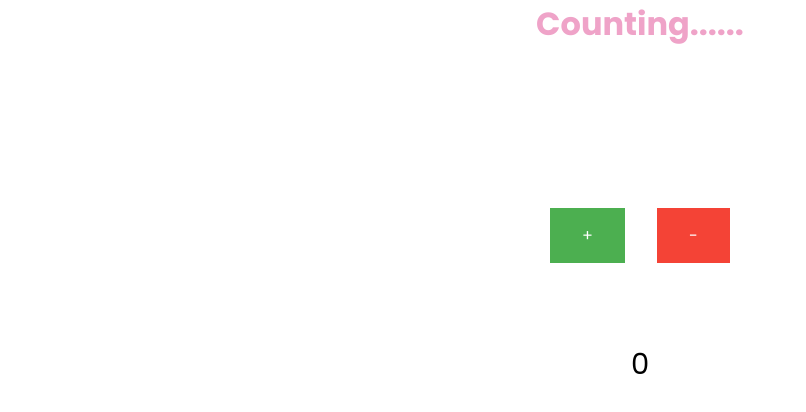
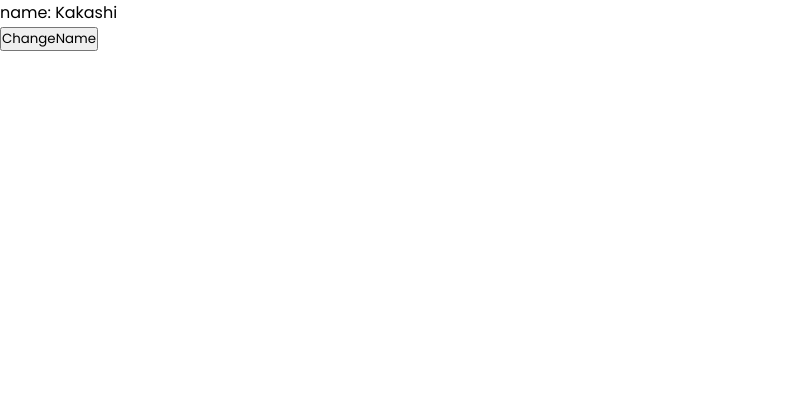
Before and after one commit to YashKaskar/counting, a React (Create React App) app: page / in a window 1280 px wide. Shown: the top 412 px of the page, without its empty margins (0-806 px from the left). Built offline with nearby package versions, Linux system fonts and the light colour scheme.

Commit message:
use reducer

```diff
--- a/src/App.js
+++ b/src/App.js
@@ -1,9 +1,9 @@
-import Home from './components/Home';
+import Name from './components/name';
 
 const App = () => {
   return (
     <div>
-     < Home />
+      < Name />
     </div>
   )
 }
--- /dev/null
+++ b/src/components/name.js
@@ -0,0 +1,41 @@
+
+import { useReducer, useEffect } from 'react';
+
+
+const initialname = { name: 'Kakashi' }
+
+const reducer = (state, action)  => {
+    switch(action) {
+        case 'changeName':
+            return { name: state.name = 'Naruto' };
+        default:
+            return state
+    }
+}
+
+
+const Name = () => {
+
+
+    const [state, dispatch] = useReducer(reducer, initialname);
+
+    useEffect(() => {
+        console.log('useEffect worked');
+
+        return (() => {
+            console.log('refresh');
+        })
+    }, [state])
+
+
+    return (
+        <div>
+            <p>
+                name:  {state.name}
+            </p>
+            <button onClick={() => dispatch('changeName')}>ChangeName</button>
+       </div>
+     );
+}
+
+export default Name;
```
